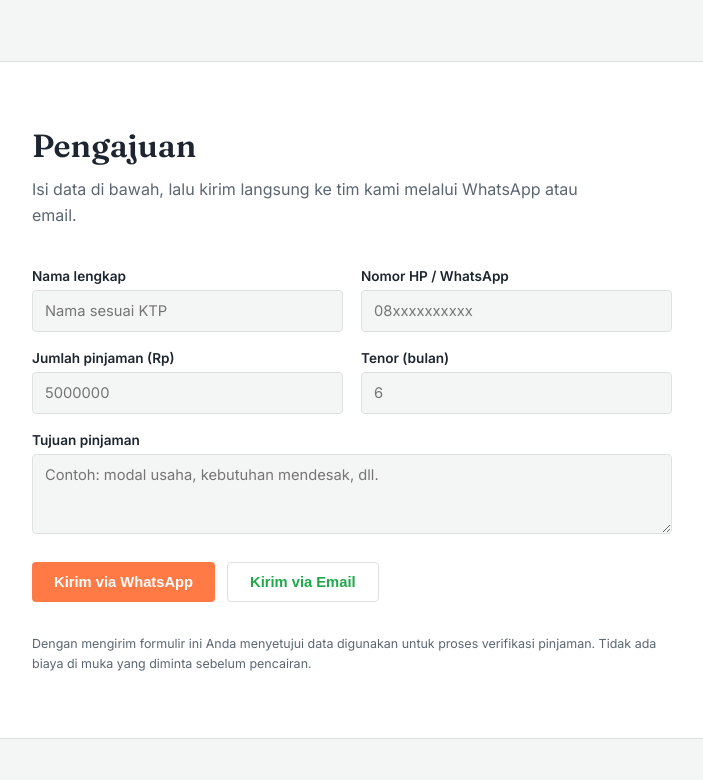
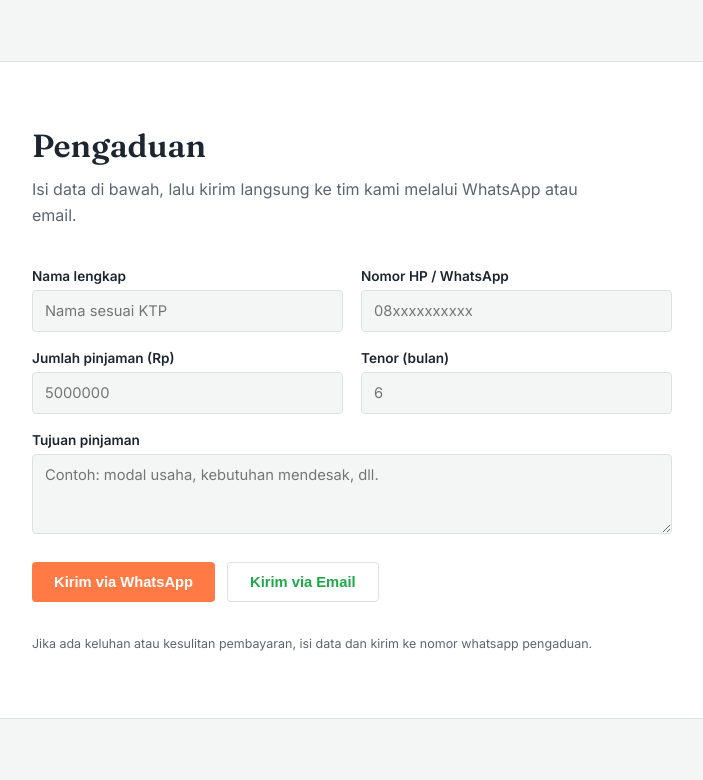
Before and after one commit to kaspingo90-lgtm/kaspingo, a plain HTML site: page index.html in a window 1280 px wide. Shown: the part 1384-2164 px from the top of the page, without its empty margins (92-795 px from the left). Drawn offline with Linux system fonts and the light colour scheme.

Commit message:
Add files via upload

```diff
--- a/index.html
+++ b/index.html
@@ -142,7 +142,7 @@
     <nav class="links">
       <a href="#simulasi">Simulasi</a>
       <a href="#cara-kerja">Cara Kerja</a>
-      <a href="#formulir">Pengajuan</a>
+      <a href="#formulir">Pengaduan</a>
       <a href="#kontak">Kontak</a>
     </nav>
     <a class="btn btn-amber navcta" href="#formulir">Ajukan Sekarang</a>
@@ -228,7 +228,7 @@
 <section class="form-section" id="formulir">
   <div class="wrap">
     <div class="section-head">
-      <h2>Pengajuan</h2>
+      <h2>Pengaduan</h2>
       <p>Isi data di bawah, lalu kirim langsung ke tim kami melalui WhatsApp atau email.</p>
     </div>
     <form class="apply" onsubmit="return false;">
@@ -256,7 +256,7 @@
         <button class="btn btn-amber" onclick="kirimWA()">Kirim via WhatsApp</button>
         <button class="btn btn-outline" style="color:var(--navy); border-color:var(--line);" onclick="kirimEmail()">Kirim via Email</button>
       </div>
-      <p class="full form-note">Dengan mengirim formulir ini Anda menyetujui data digunakan untuk proses verifikasi pinjaman. Tidak ada biaya di muka yang diminta sebelum pencairan.</p>
+      <p class="full form-note">Jika ada keluhan atau kesulitan pembayaran, isi data dan kirim ke nomor whatsapp pengaduan.</p>
     </form>
   </div>
 </section>
```
